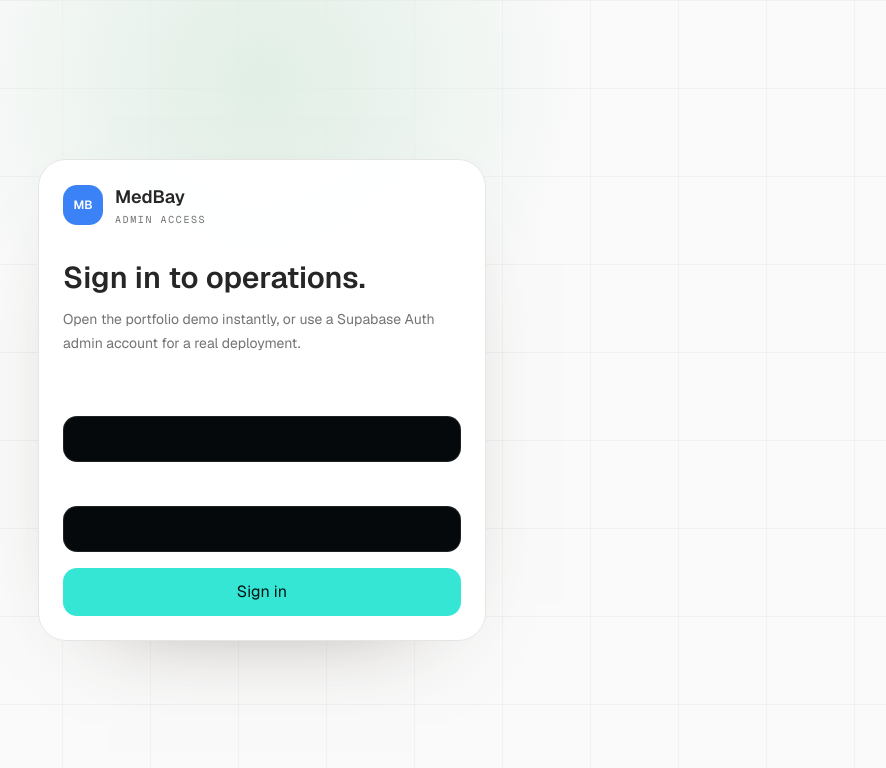
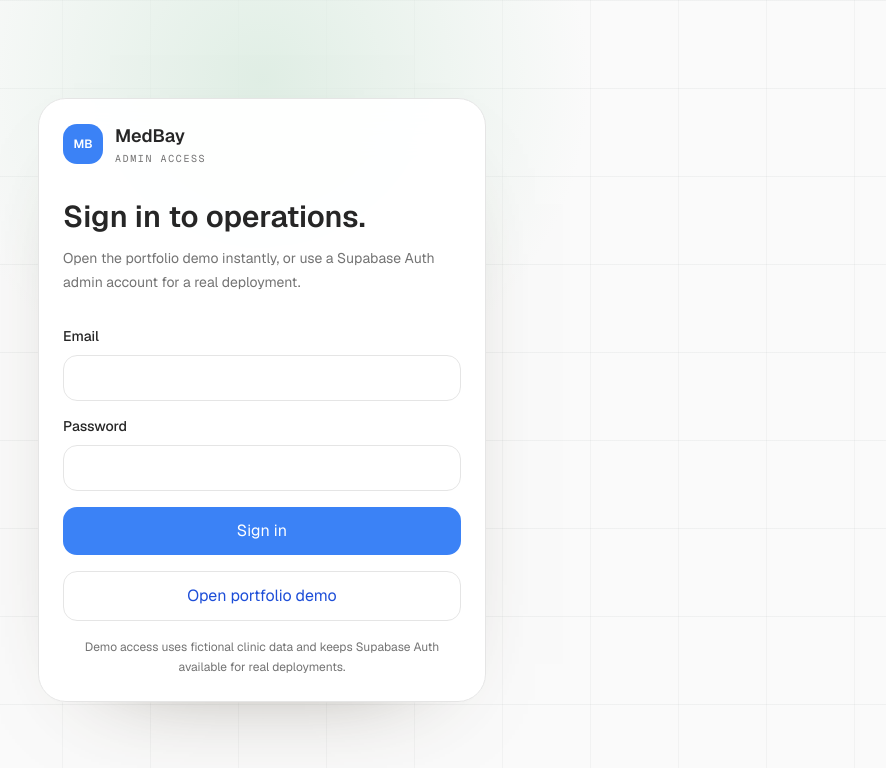
Before and after one commit to DerMayer1/Medbay, a Next.js app: page /admin/login in a window 1280 px wide. Shown: the top 768 px of the page, without its empty margins (378-1264 px from the left). Built offline with nearby package versions, Linux system fonts and the light colour scheme.

Commit message:
feat: simplify admin login form

```diff
--- a/src/components/admin/LoginForm.tsx
+++ b/src/components/admin/LoginForm.tsx
@@ -28,34 +28,59 @@ export function LoginForm() {
     window.location.href = new URLSearchParams(window.location.search).get("next") || "/admin";
   }
 
+  async function handlePortfolioAccess() {
+    setError("");
+    setIsLoading(true);
+
+    const response = await fetch("/api/admin/portfolio-login", { method: "POST" });
+    if (!response.ok) {
+      setError("Portfolio access is not enabled for this deployment.");
+      setIsLoading(false);
+      return;
+    }
+
+    window.location.href = new URLSearchParams(window.location.search).get("next") || "/admin";
+  }
+
   return (
     <form onSubmit={handleSubmit} className="mt-8 space-y-4">
-      <label className="block text-sm font-medium text-white/78">
+      <label className="block text-sm font-medium text-[#262626]">
         Email
         <input
           name="email"
           type="email"
           required
-          className="mt-2 w-full rounded-[14px] border border-white/10 bg-[#05090b] px-4 py-3 text-white outline-none transition placeholder:text-white/30 focus:border-[#36e6d5]/55 focus:ring-4 focus:ring-[#36e6d5]/10"
+          className="mt-2 w-full rounded-[14px] border border-[#e5e5e5] bg-[#ffffff] px-4 py-3 text-[#262626] outline-none transition placeholder:text-[#a3a3a3] focus:border-[#60a5fa] focus:ring-4 focus:ring-[#dbeafe]"
         />
       </label>
-      <label className="block text-sm font-medium text-white/78">
+      <label className="block text-sm font-medium text-[#262626]">
         Password
         <input
           name="password"
           type="password"
           required
-          className="mt-2 w-full rounded-[14px] border border-white/10 bg-[#05090b] px-4 py-3 text-white outline-none transition placeholder:text-white/30 focus:border-[#36e6d5]/55 focus:ring-4 focus:ring-[#36e6d5]/10"
+          className="mt-2 w-full rounded-[14px] border border-[#e5e5e5] bg-[#ffffff] px-4 py-3 text-[#262626] outline-none transition placeholder:text-[#a3a3a3] focus:border-[#60a5fa] focus:ring-4 focus:ring-[#dbeafe]"
         />
       </label>
-      {error ? <p className="rounded-[14px] border border-red-400/20 bg-red-400/10 p-3 text-sm text-red-100">{error}</p> : null}
+      {error ? <p className="rounded-[14px] border border-red-300 bg-red-50 p-3 text-sm text-red-800">{error}</p> : null}
       <button
         type="submit"
         disabled={isLoading}
-        className="w-full rounded-[14px] bg-[#36e6d5] px-4 py-3 text-sm font-semibold text-[#031311] transition hover:bg-white active:scale-[0.98] disabled:opacity-60"
+        className="w-full rounded-[14px] bg-[#3b82f6] px-4 py-3 text-sm font-semibold text-[#ffffff] transition hover:bg-[#2563eb] active:scale-[0.98] disabled:opacity-60"
       >
         {isLoading ? "Signing in..." : "Sign in"}
       </button>
+      <button
+        type="button"
+        disabled={isLoading}
+        onClick={handlePortfolioAccess}
+        className="w-full rounded-[14px] border border-[#e5e5e5] bg-[#ffffff] px-4 py-3 text-sm font-semibold text-[#1d4ed8] transition hover:border-[#93c5fd] hover:bg-[#eff6ff] active:scale-[0.98] disabled:opacity-60"
+      >
+        Open portfolio demo
+      </button>
+      <p className="text-center text-xs leading-5 text-[#737373]">
+        Demo access uses fictional clinic data and keeps Supabase Auth available for real deployments.
+      </p>
     </form>
   );
 }
```
